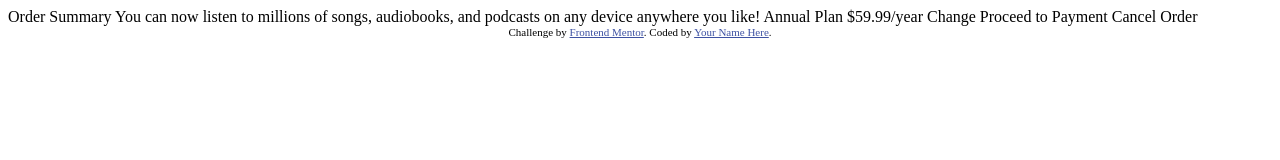
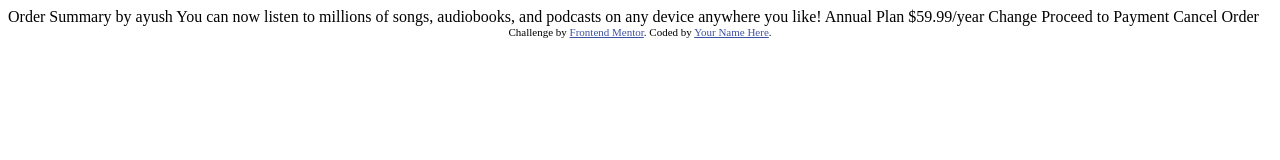
Before and after one commit to ayushprojects/order-summary, a plain HTML site: page index.html in a window 1280 px wide. Drawn offline with Linux system fonts and the light colour scheme.

Commit message:
Update index.html

```diff
--- a/index.html
+++ b/index.html
@@ -16,7 +16,7 @@
 </head>
 <body>
 
-  Order Summary
+  Order Summary by ayush
 
   You can now listen to millions of songs, audiobooks, and podcasts on any
   device anywhere you like!
```
